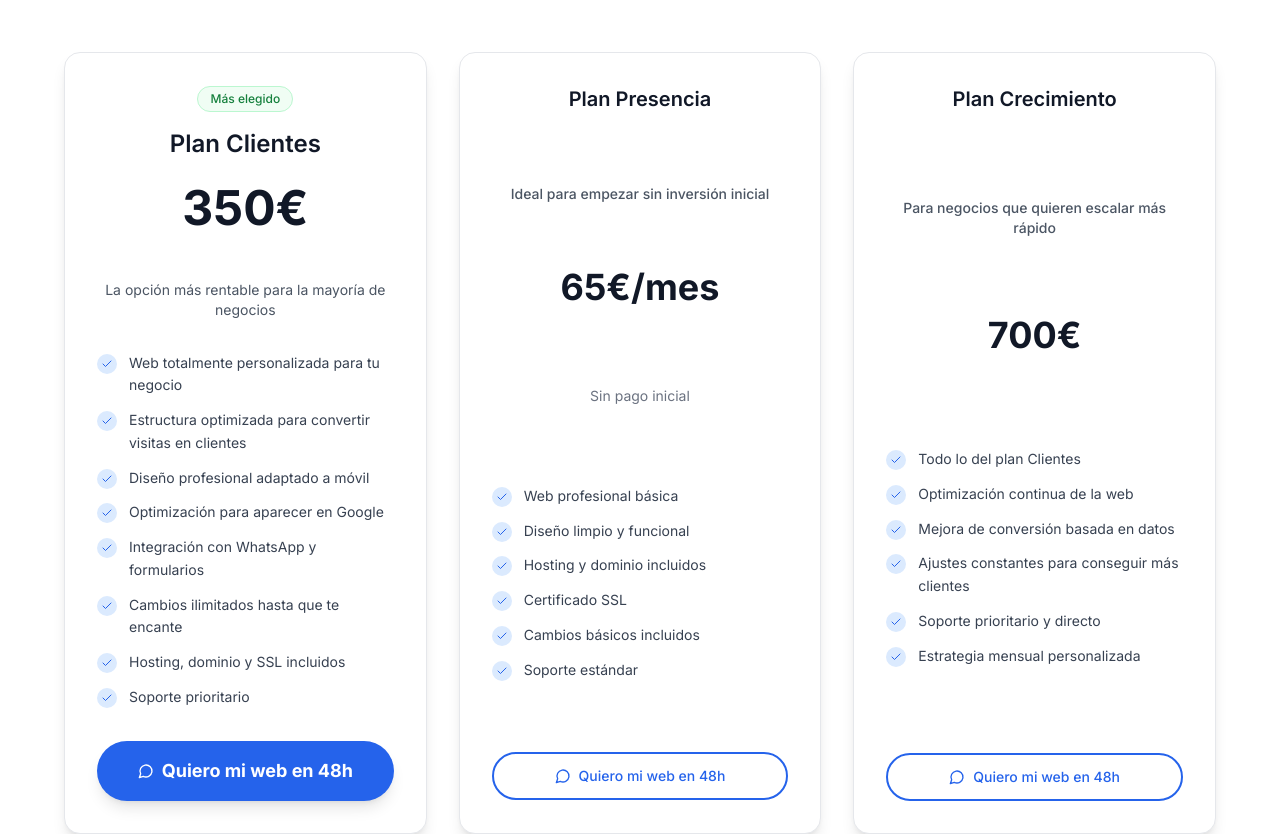
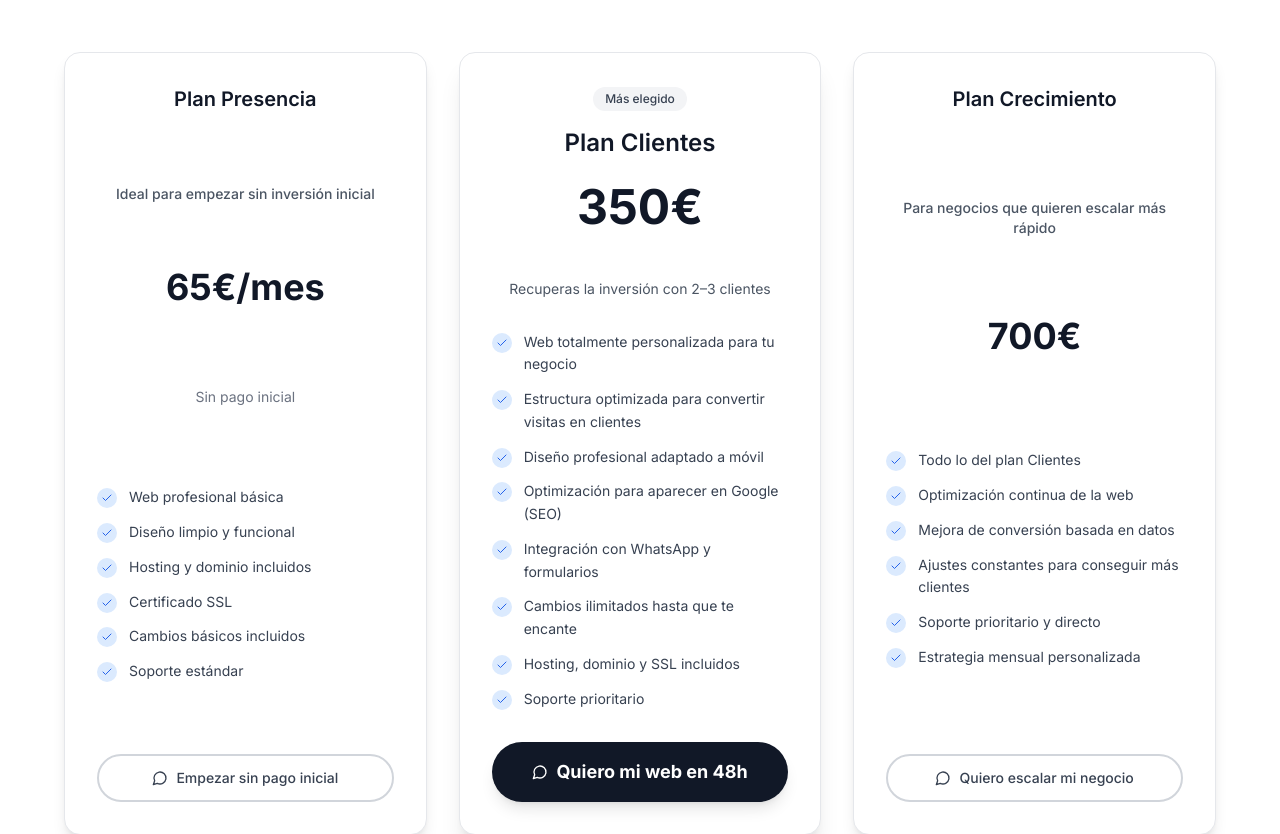
Before and after one commit to joan-devgggg/elevate-web1, a React (Vite) app: page / in a window 1280 px wide. Shown: the part 3160-3994 px from the top of the page. Built offline with nearby package versions, Linux system fonts and the light colour scheme; the HTML template or start-up script is replaced by a standard one.

Commit message:
Improve pricing section with SaaS CRO approach - Reorder plans, subtle design, personalized CTAs, and better copy

```diff
--- a/src/components/Pricing.tsx
+++ b/src/components/Pricing.tsx
@@ -6,26 +6,6 @@ const WHATSAPP_URL = "https://wa.me/34644610120?text=Hola%2C%20quiero%20empezar%
 
 const Pricing = () => {
   const plans = [
-    {
-      name: "Plan Clientes",
-      price: "350€",
-      additionalText: "",
-      features: [
-        "Web totalmente personalizada para tu negocio",
-        "Estructura optimizada para convertir visitas en clientes",
-        "Diseño profesional adaptado a móvil",
-        "Optimización para aparecer en Google",
-        "Integración con WhatsApp y formularios",
-        "Cambios ilimitados hasta que te encante",
-        "Hosting, dominio y SSL incluidos",
-        "Soporte prioritario"
-      ],
-      buttonText: "Quiero mi web en 48h",
-      featured: true,
-      badge: "La opción más elegida",
-      priceDescription: "La opción más rentable para la mayoría de negocios",
-      whatsappMessage: "Hola%2C%20quiero%20el%20Plan%20Clientes%20para%20conseguir%20más%20clientes"
-    },
     {
       name: "Plan Presencia",
       price: "65€/mes",
@@ -38,10 +18,30 @@ const Pricing = () => {
         "Cambios básicos incluidos",
         "Soporte estándar"
       ],
-      buttonText: "Quiero mi web en 48h",
+      buttonText: "Empezar sin pago inicial",
       featured: false,
       description: "Ideal para empezar sin inversión inicial",
       whatsappMessage: "Hola%2C%20quiero%20el%20Plan%20Presencia%20para%20mi%20negocio"
+    },
+    {
+      name: "Plan Clientes",
+      price: "350€",
+      additionalText: "",
+      features: [
+        "Web totalmente personalizada para tu negocio",
+        "Estructura optimizada para convertir visitas en clientes",
+        "Diseño profesional adaptado a móvil",
+        "Optimización para aparecer en Google (SEO)",
+        "Integración con WhatsApp y formularios",
+        "Cambios ilimitados hasta que te encante",
+        "Hosting, dominio y SSL incluidos",
+        "Soporte prioritario"
+      ],
+      buttonText: "Quiero mi web en 48h",
+      featured: true,
+      badge: "Más elegido",
+      priceDescription: "Recuperas la inversión con 2–3 clientes",
+      whatsappMessage: "Hola%2C%20quiero%20el%20Plan%20Clientes%20para%20conseguir%20más%20clientes"
     },
     {
       name: "Plan Crecimiento",
@@ -55,7 +55,7 @@ const Pricing = () => {
         "Soporte prioritario y directo",
         "Estrategia mensual personalizada"
       ],
-      buttonText: "Quiero mi web en 48h",
+      buttonText: "Quiero escalar mi negocio",
       featured: false,
       description: "Para negocios que quieren escalar más rápido",
       whatsappMessage: "Hola%2C%20quiero%20el%20Plan%20Crecimiento%20para%20escalar%20mi%20negocio"
@@ -91,13 +91,13 @@ const Pricing = () => {
               viewport={{ once: true }}
               transition={{ delay: index * 0.1, duration: 0.5 }}
               whileHover={{ y: -1, scale: plan.featured ? 1.02 : 1.01 }}
-              className={`bg-white rounded-2xl p-6 md:p-8 text-center shadow-lg border border-gray-200 ${plan.featured ? 'shadow-2xl scale-105' : ''} relative h-full flex flex-col justify-between transition-transform duration-300`}
+              className={`bg-white rounded-2xl p-6 md:p-8 text-center shadow-lg border border-gray-200 ${plan.featured ? 'bg-blue-50/30 shadow-xl' : ''} relative h-full flex flex-col justify-between transition-transform duration-300`}
             >
               {/* Badge dentro de la card */}
               {plan.featured && (
                 <div className="mb-4">
                   <div className="inline-flex items-center justify-center w-full">
-                    <div className="bg-green-50 text-green-700 px-3 py-1 rounded-full text-xs font-medium border border-green-200">
+                    <div className="bg-gray-100 text-gray-700 px-3 py-1 rounded-full text-xs font-medium">
                       Más elegido
                     </div>
                   </div>
@@ -137,7 +137,7 @@ const Pricing = () => {
                     )}
                     {plan.name === 'Plan Clientes' && (
                       <div className="text-sm text-green-600 font-medium mt-2">
-                        La opción más rentable para la mayoría de negocios
+                        Recuperas la inversión con 2–3 clientes
                       </div>
                     )}
                     {plan.name === 'Plan Presencia' && (
@@ -204,8 +204,8 @@ const Pricing = () => {
                 className={`
                   inline-flex w-full items-center justify-center gap-2 rounded-full transition-all duration-200
                   ${plan.featured
-                    ? 'bg-blue-600 text-white hover:bg-blue-700 text-lg font-bold px-8 py-4 shadow-lg hover:shadow-xl'
-                    : 'border-2 border-blue-600 text-blue-600 hover:bg-blue-600 hover:text-white text-sm font-medium px-6 py-3'
+                    ? 'bg-gray-900 text-white hover:bg-gray-800 text-lg font-bold px-8 py-4 shadow-lg hover:shadow-xl'
+                    : 'border-2 border-gray-300 text-gray-700 hover:bg-gray-50 hover:text-gray-900 text-sm font-medium px-6 py-3'
                   }
                 `}
               >
```
